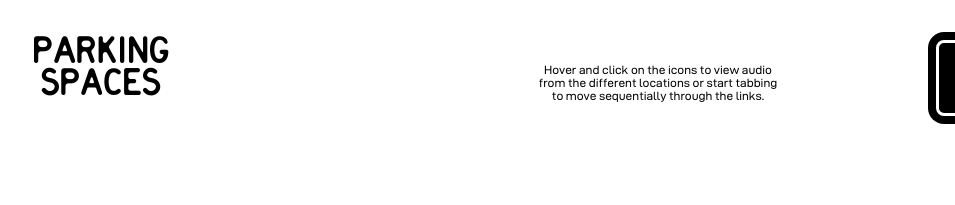
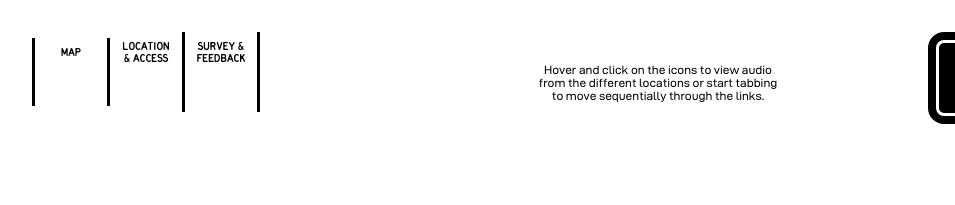
Before and after one commit to rahulshinde/theparkingspace, a plain HTML site: page index.html in a window 1280 px wide. Shown: the top 205 px of the page, 0-955 px from the left. Drawn offline with Linux system fonts and the light colour scheme.

Commit message:
homepage updates

```diff
--- a/css/map.css
+++ b/css/map.css
@@ -1,3 +1,58 @@
+#main_nav{
+  display: flex;
+  z-index: 2;
+  position: fixed;
+  top: var(--outer_margin);
+  left: var(--outer_margin);
+  align-items: center;
+}
+#nav_link_container{
+  display: flex;
+  align-items: center;
+}
+
+.nav_link:first-child{
+  border-left:  3px solid #000;
+}
+
+.nav_link{
+  display: block;
+  font-family: 'Roundaway Gothic';
+  position: relative;
+  color: #000;
+  text-decoration: none;
+  font-size: var(--s_font);
+  width: 3.5rem;
+  padding: 0.5rem 0.5rem 3rem 0.5rem;
+  border-right: 3px solid #000;
+  text-align: center;
+  line-height: 1;
+}
+
+.nav_link:after{
+  display: none;
+  content: '';
+  bottom:  0rem;
+  width: 1rem;
+  height:  1rem;
+  border-radius: 50%;
+  left:  50%;
+  transform:  translateX(-50%);
+  position: absolute;
+  background-color: var(--blue);
+  border:  3px solid var(--blue);
+}
+
+.nav_button{
+  box-sizing: border-box;
+  padding:  0.5rem;
+  margin-left:  2rem;
+}
+
+.nav_button img{
+  height: 3rem;
+}
+
 @keyframes blink{
   0%{
     opacity: 1;
@@ -373,7 +428,7 @@ h1{
 	position: fixed;
 	text-align: center;
 	color: #000;
-	top: var(--outer_margin);
+	bottom: var(--outer_margin);
 	line-height: 0.8;
 	margin-top: 0;
 	width: auto;
--- a/index.html
+++ b/index.html
@@ -10,6 +10,13 @@
 <body>
 	<header>
 		<h1>Parking<br>Spaces</h1>
+		<nav id="main_nav">
+			<div id="nav_link_container">
+				<a class='nav_link map' href="#listen">Map</a>
+				<a class='nav_link about' href="#about">Location & Access</a>
+				<a class='nav_link survey' href="#survey">Survey & Feedback</a>
+			</div>
+		</nav>
 		<div id='interaction_notification'>
 			<img src="assets/map/cursor.svg">
 			<span>Hover and click on the icons to view audio from the different locations or start tabbing to move sequentially through the links.</span>
```
